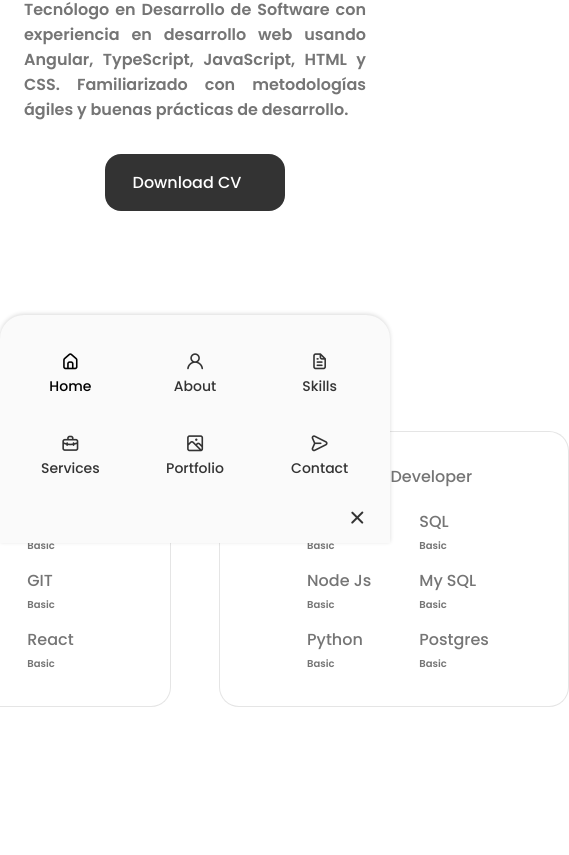
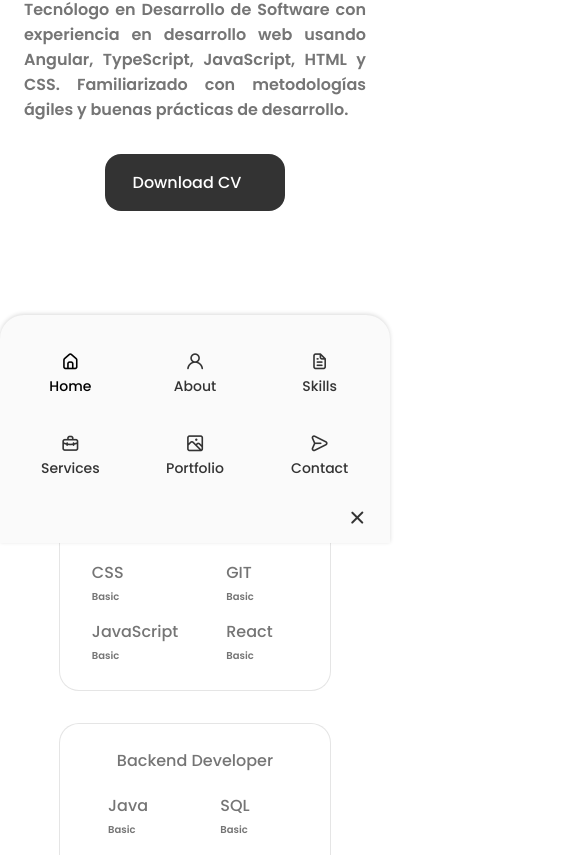
Before and after one commit to x-jirox/mi-portafolio2.0, a React (Create React App) app: page / in a window 390 px wide. Shown: the part 1145-2000 px from the top of the page, 569 px wide, since content can reach past the window. Before the commit the page ends 1964 px from the top, so only its background shows below. Built offline with nearby package versions, Linux system fonts and the light colour scheme; some icons are missing.

Commit message:
new component services

```diff
--- a/src/App.js
+++ b/src/App.js
@@ -3,6 +3,7 @@
 import Home from './components/home/home';
 import About from './components/about/about';
 import Skills from './components/skills/skills';
+import Services from './components/services/services';
 
 function App() {
   return (
@@ -12,6 +13,7 @@
               <Home/>
               <About/>
               <Skills/>
+              <Services/>
       </main>
     </>
   );
--- /dev/null
+++ b/src/components/services/services.jsx
@@ -0,0 +1,11 @@
+import React from 'react'
+
+const Services = () => {
+  return (
+    <div>
+
+    </div>
+  )
+}
+
+export default Services
--- a/src/components/skills/skills.css
+++ b/src/components/skills/skills.css
@@ -60,3 +60,31 @@
 .skills__level{
     font-size: var(--tiny-font-size);
 }
+
+
+/*BREAKPOINTS*/
+/*for large devices*/
+@media screen and (max-width: 992px) {
+    .skills__container{
+        grid-template-columns: max-content;
+        row-gap: 2rem;
+    }
+}
+
+/*for medium devices*/
+@media screen and (max-width: 576px) {
+    .skills__content{
+        grid-template-columns: 1fr;
+    }
+
+    .skills__content{
+        padding: 1.5rem;
+    }
+}
+
+/*for small devices*/
+@media screen and (max-width: 350px) {
+    .skills__name{
+        font-size: var(--smaller-font-size);
+    }
+}
```
Also changed, not shown: src/components/services/services.css (added).
